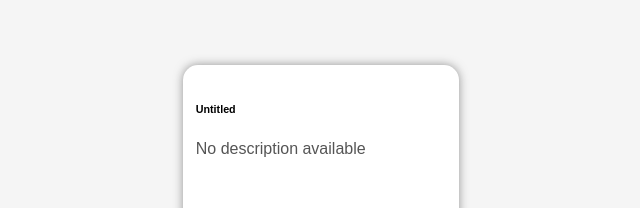
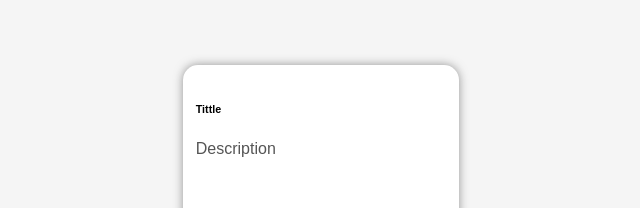
Before and after one commit to KeshavWanjale/Fundo-Notes-ReactJs, a React (Create React App) app in the folder fundo-notes/: page / in a window 1280 px wide. Shown: the part 222-430 px from the top of the page, without its empty margins (325-965 px from the left). Built offline with nearby package versions, Linux system fonts and the light colour scheme.

Commit message:
[Keshav] REFACTOR: did some changes to NoteCard components

```diff
--- a/fundo-notes/src/components/noteCards/NoteCards.css
+++ b/fundo-notes/src/components/noteCards/NoteCards.css
@@ -1,4 +1,3 @@
-
 .card-main-cnt {
     min-width: 250px;
     min-height: 200px;
--- a/fundo-notes/src/components/noteCards/NoteCards.jsx
+++ b/fundo-notes/src/components/noteCards/NoteCards.jsx
@@ -15,8 +15,8 @@ export default function NoteCards() {
       <div className="card-wrapper-cnt">
         <div className="card-main-cnt" >
           <div className="note-card-content">
-            <h6>{"Untitled"}</h6>
-            <p>{"No description available"}</p>
+            <h6>{"Tittle"}</h6>
+            <p>{"Description"}</p>
           </div>
 
 
```
Also changed, not shown: fundo-notes/src/components/addNotes/AddNotes.jsx (added, +10 -0 lines), fundo-notes/src/components/addNotes/AddNotes.css (added).
